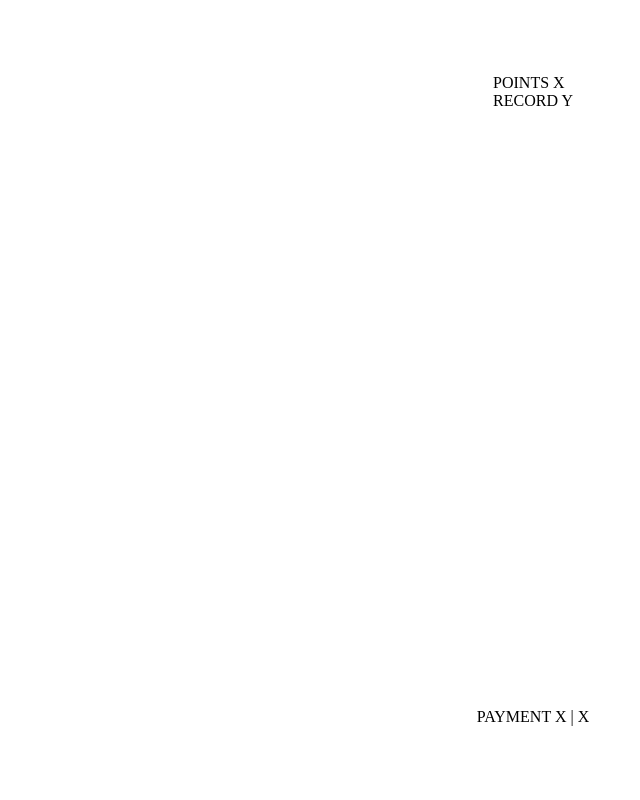
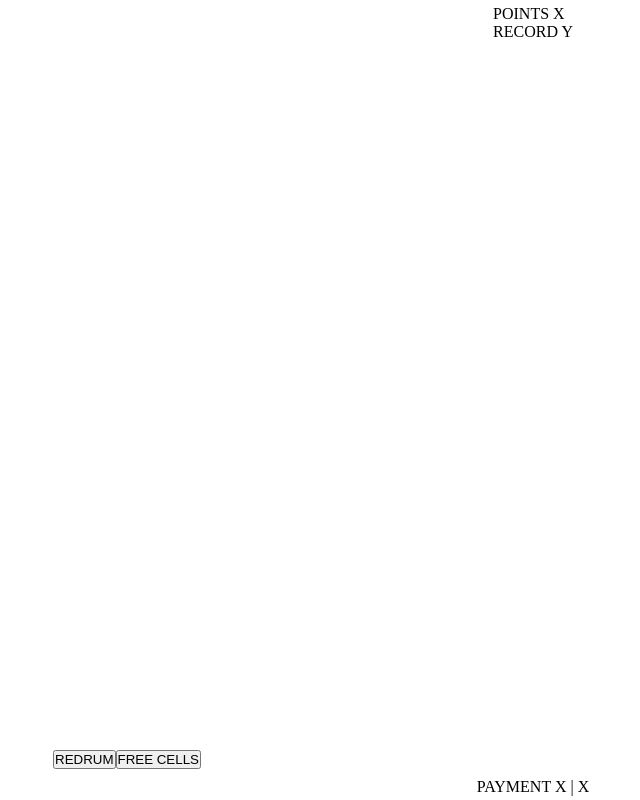
Before and after one commit to umergalin/odin-react-course, a React (Vite) app in the folder memory-card/: page / in a window 1280 px wide. Shown: the whole page, without its empty margins (107-747 px from the left). Built offline with nearby package versions, Linux system fonts and the light colour scheme; no server answers.

Commit message:
wip: move person creation to Person.jsx

```diff
--- a/memory-card/src/App.css
+++ b/memory-card/src/App.css
@@ -5,8 +5,16 @@
 }
 
 .arrangement {
+  --grid-cell-size: 150px;
   display: grid;
   width: 100%;
-  grid-template-columns: 150px 150px auto 150px 150px;
-  grid-template-rows: 150px 150px;
+  grid-template-columns: repeat(var(--half-colls-count), var(--grid-cell-size)) 1fr repeat(var(--half-colls-count), var(--grid-cell-size));
+  grid-template-rows: repeat(var(--total-rows-count), var(--grid-cell-size));
+  place-items: center;
 }
+
+.person {
+  width: 100px;
+  height: 100px;
+  /* background-color: red; */
+}
--- a/memory-card/src/App.jsx
+++ b/memory-card/src/App.jsx
@@ -1,56 +1,57 @@
-import { useState } from 'react'
-import './App.css'
+import { useState } from "react";
+import "./App.css";
 
-import { generateSeed } from './js/utils.js'
+import { generateSeed } from "./js/utils.js";
+import Person from "./Person.jsx";
 
-const CHAR_GEN_ARGS = {
-  skinColor: [
-    "#6f3e39",
-    "#7d4b40",
-    "#8c4a25",
-    "#975140",
-    "#995c30",
-    "#a46649",
-    "#b76e44",
-    "#c6775c",
-    "#e18d6f",
-    "#e59d65",
-    "#f39f7c",
-    "#ffb99e",
-    "#ffc5b7",
-    "#ffcba3",
-    "#ffe1d5",
-  ].map(hexCode => hexCode.replace("#", "")).join(","),
+const HALF_COLLS_COUNT = 2; // one side def prevents even grid
+const TOTAL_ROWS_COUNT = 4;
+
+function App() {
+  const getCellOwner = (row, col) => {
+    return occupiedCells.get(`${row},${col}`);
   };
 
-async function getImage(imgContainer) {
-  const baseUrl = "https://api.dicebear.com/10.x/dylan/svg";
+  const addItemToCell = (item, row, col) => {
+    item.style.gridColumn = `${col} / ${col + 1}`;
+    item.style.gridRow = `${row} / ${row + 1}`;
+    setOccupiedCells((prev) => new Map(prev).set(`${row},${col}`, item));
+  };
+
+  const [gridItems, setGridItems] = useState(
+    Array.from(Array(TOTAL_ROWS_COUNT), () =>
+      Array(HALF_COLLS_COUNT * 2 + 1).fill(null), // adding extra coll for spacing
+    ),
+  );
+  const [occupiedCells, setOccupiedCells] = useState(new Set());
+
+  function addGridItem(row, col) {
     const seed = generateSeed(8);
 
-  const query = [
-    `skinColor=${CHAR_GEN_ARGS.skinColor}`,
-    `seed=${seed}`,
-    `backgroundColor=`
-  ].join("&");
+    setGridItems((prev) => {
+      const next = [...prev];
+      next[row] = [...next[row]];
+      next[row][col] = seed;
+      return next;
+    });
 
-  const url = `${baseUrl}?${query}`;
-
-  try {
-    const response = await fetch(url);
-
-    if (!response.ok) {
-      throw new Error(`Can't get character image: ${response.status}`);
+    setOccupiedCells(prev => new Set(prev).add(`${row},${col}`));
   }
 
-    const blob = await response.blob();
-    const objUrl = URL.createObjectURL(blob); // CREATING MEMORY LEAK
-    imgContainer.src = objUrl;
-  } catch (error) {
-    console.error(error.message);
+  function getFreeCells() {
+    const freeCells = [];
+
+    gridItems.forEach((row, rowIdx) => {
+      row.forEach((cell, colIdx) => {
+        if (cell === null) {
+          freeCells.push({ row: rowIdx, col: colIdx });
         }
+      });
+    });
+
+    console.log(freeCells);
   }
 
-function App() {
   return (
     <>
       <div className="top">
@@ -64,9 +65,24 @@ function App() {
         </div>
       </div>
       <div className="center">
-      <div className="arrangement">
-
+        <div
+          className="arrangement"
+          style={{
+            "--half-colls-count": HALF_COLLS_COUNT,
+            "--total-rows-count": TOTAL_ROWS_COUNT,
+          }}
+        >
+          {gridItems.map((gridRow, rowIdx) =>
+            gridRow.map((seed, colIdx) => {
+              if (seed) return null;
+              return (
+                <Person key={seed} seed={seed} row={rowIdx} col={colIdx} />
+              );
+            }),
+          )}
         </div>
+        <button onClick={() => addGridItem(1, 2)}>REDRUM</button>
+        <button onClick={() => getFreeCells()}>FREE CELLS</button>
       </div>
       <div className="bottom">
         <div>
@@ -75,7 +91,7 @@ function App() {
         </div>
       </div>
     </>
-  )
+  );
 }
 
-export default App
+export default App;
--- /dev/null
+++ b/memory-card/src/Person.jsx
@@ -0,0 +1,88 @@
+import { useEffect, useState } from "react";
+
+const PERSON_GEN_ARGS = {
+  skinColor: [
+    "#6f3e39",
+    "#7d4b40",
+    "#8c4a25",
+    "#975140",
+    "#995c30",
+    "#a46649",
+    "#b76e44",
+    "#c6775c",
+    "#e18d6f",
+    "#e59d65",
+    "#f39f7c",
+    "#ffb99e",
+    "#ffc5b7",
+    "#ffcba3",
+    "#ffe1d5",
+  ]
+    .map((hexCode) => hexCode.replace("#", ""))
+    .join(","),
+};
+
+async function fetchImageUrl(seed) {
+  const baseUrl = "https://api.dicebear.com/10.x/dylan/svg";
+
+  const query = [
+    `skinColor=${PERSON_GEN_ARGS.skinColor}`,
+    `seed=${seed}`,
+    `backgroundColor=`,
+  ].join("&");
+
+  const url = `${baseUrl}?${query}`;
+
+  try {
+    const response = await fetch(url);
+
+    if (!response.ok) {
+      throw new Error(`Can't get character image: ${response.status}`);
+    }
+
+    const blob = await response.blob();
+    const imgUrl = URL.createObjectURL(blob); // CREATING MEMORY LEAK
+    return imgUrl;
+  } catch (error) {
+    console.error(error.message);
+  }
+}
+
+function Person({ seed, row, col }) {
+    const [imgUrl, setimgUrl] = useState(null);
+
+    useEffect(() => {
+      let objectUrl = null;
+      let ignoreResult = false;
+
+      fetchImageUrl(seed).then((url) => {
+        objectUrl = url;
+        if (!ignoreResult) {
+          setimgUrl(url);
+        } else {
+          URL.revokeObjectURL(url);
+        }
+      });
+
+      return () => {
+        ignoreResult = true;
+        if (objectUrl) {
+          URL.revokeObjectURL(objectUrl);
+        }
+      };
+    }, [seed]);
+
+    return (
+      <div
+        className="person"
+        style={{
+          gridRow: `${row} / ${row + 1}`,
+          gridColumn: `${col} / ${col + 1}`,
+        }}
+      >
+        {imgUrl && <img src={imgUrl} alt="character" />}
+      </div>
+    );
+}
+
+export default Person;
```
Lines whose indentation alone changed are shown as unchanged.
